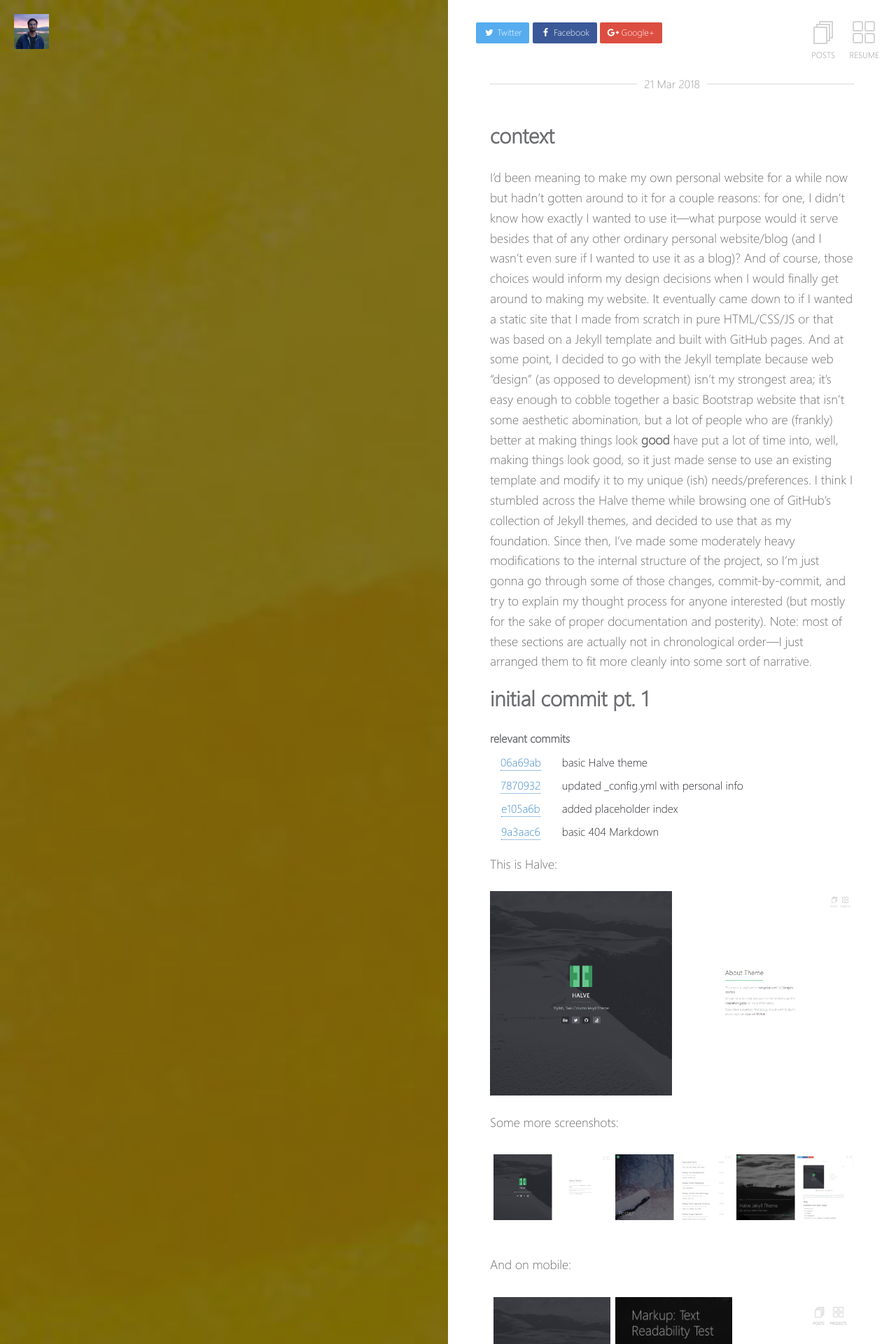
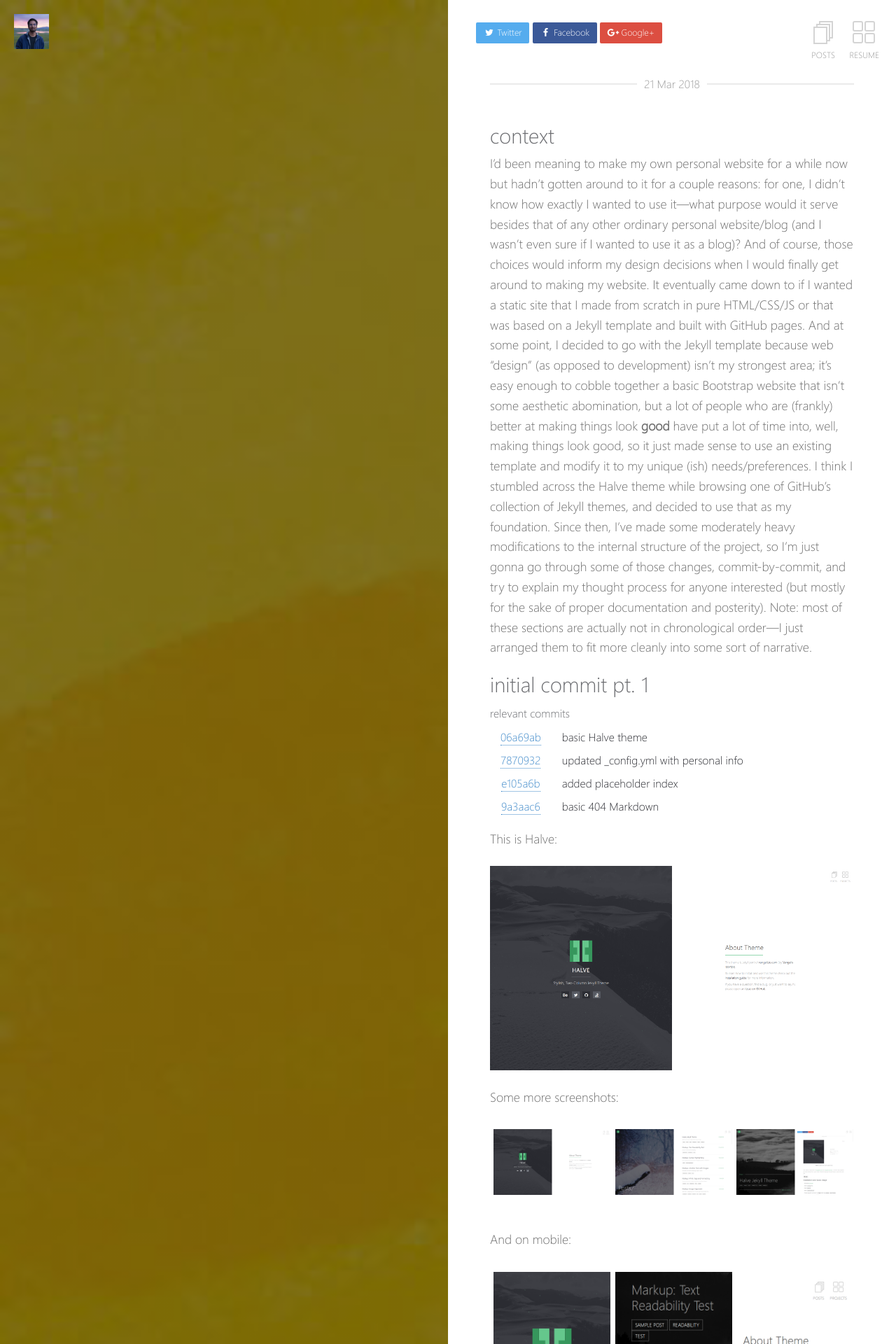
Before and after one commit to sumeet-bansal/sumeet-bansal.github.io, a Jekyll site: the page built from _posts/2018-03-21-initial-commit.md, in a window 1280 px wide. Shown: the top 1920 px of the page at 70% size. Built offline with Jekyll 4.4.1, drawn with Linux system fonts in a browser that asks for light colours; some of the changed text lies outside the part shown.

Commit message:
abstracted table CSS and tweaked CSS for posts

```diff
--- a/_posts/2018-03-21-initial-commit.md
+++ b/_posts/2018-03-21-initial-commit.md
@@ -10,26 +10,8 @@
 ---
 
 <style>
-table {
-	width: 100%;
-}
-table, tr, td {
-	border: none;
-}
-th, td {
-	padding: 7px 15px;
-}
-td.message {
-	width: 100%;
-}
-td:first-child {
-	text-align: center;
-}
-td:last-child {
-	text-align: left;
-}
-tr:hover {
-	background-color: #f5f5f5;
+h4 {
+	margin: 1em 0em 0.5em;
 }
 </style>
 
--- a/assets/_sass/_post.scss
+++ b/assets/_sass/_post.scss
@@ -100,7 +100,7 @@
 		font-size: 30px;
 		line-height: 30px;
 		margin-top: 20px;
-		margin-bottom: 30px;
+		margin-bottom: 10px;
 	}
 	h1,
 	h2,
@@ -108,7 +108,6 @@
 	h4,
 	h5,
 	h6 {
-		font-weight: bold;
 		color: rgba($overlay-color, 0.7);
 	}
 	p {
--- a/assets/_sass/_resume.scss
+++ b/assets/_sass/_resume.scss
@@ -227,9 +227,7 @@
 			border: none;
 		}
 		th, td {
-			padding: 15px;
-			padding-top: 7px;
-			padding-bottom: 7px;
+			padding: 7px 15px;
 		}
 		td:first-child {
 			text-align: center;
--- a/assets/_sass/_site.scss
+++ b/assets/_sass/_site.scss
@@ -1,3 +1,25 @@
+table {
+	width: 100%;
+}
+table, tr, td {
+	border: none;
+}
+th, td {
+	padding: 7px 15px;
+}
+td.message {
+	width: 100%;
+}
+td:first-child {
+	text-align: center;
+}
+td:last-child {
+	text-align: left;
+}
+tr:hover {
+	background-color: #f5f5f5;
+}
+
 .half-block {
 	width: 50%;
 	height: 100%;
```
